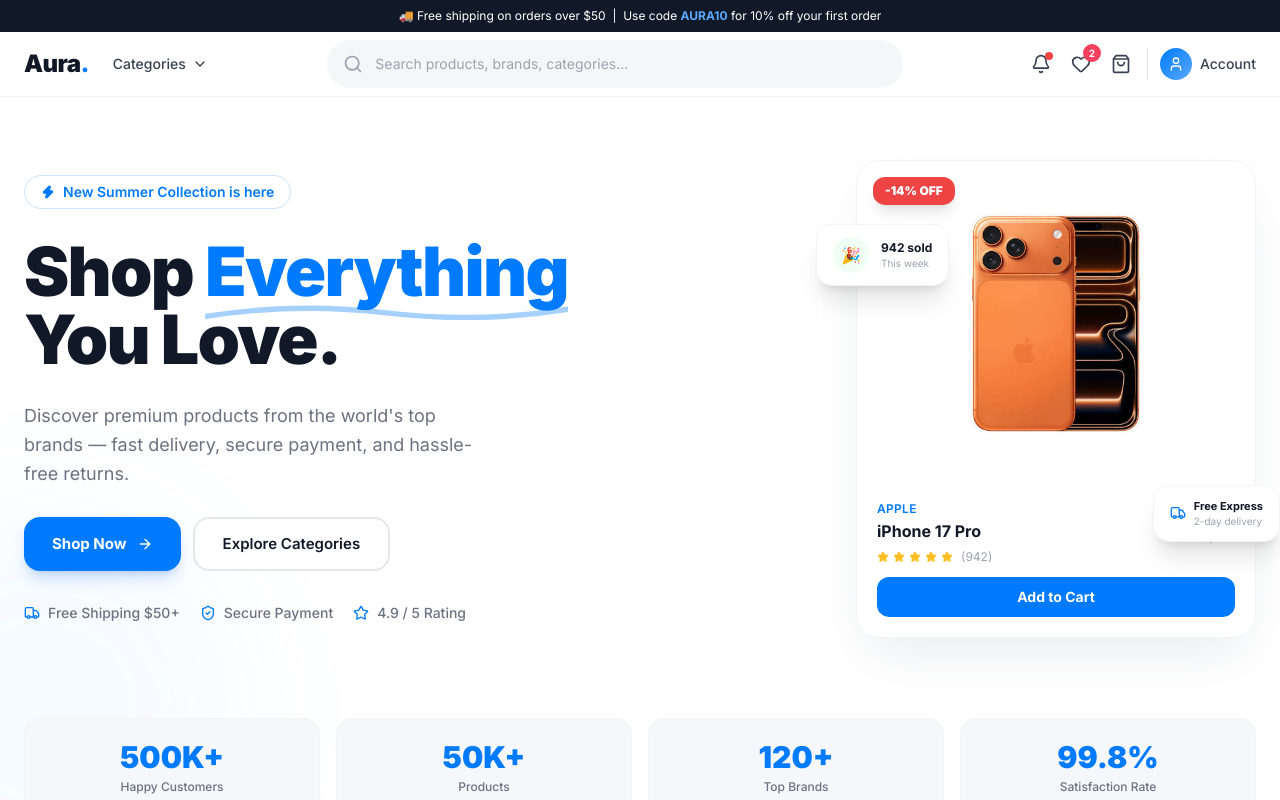
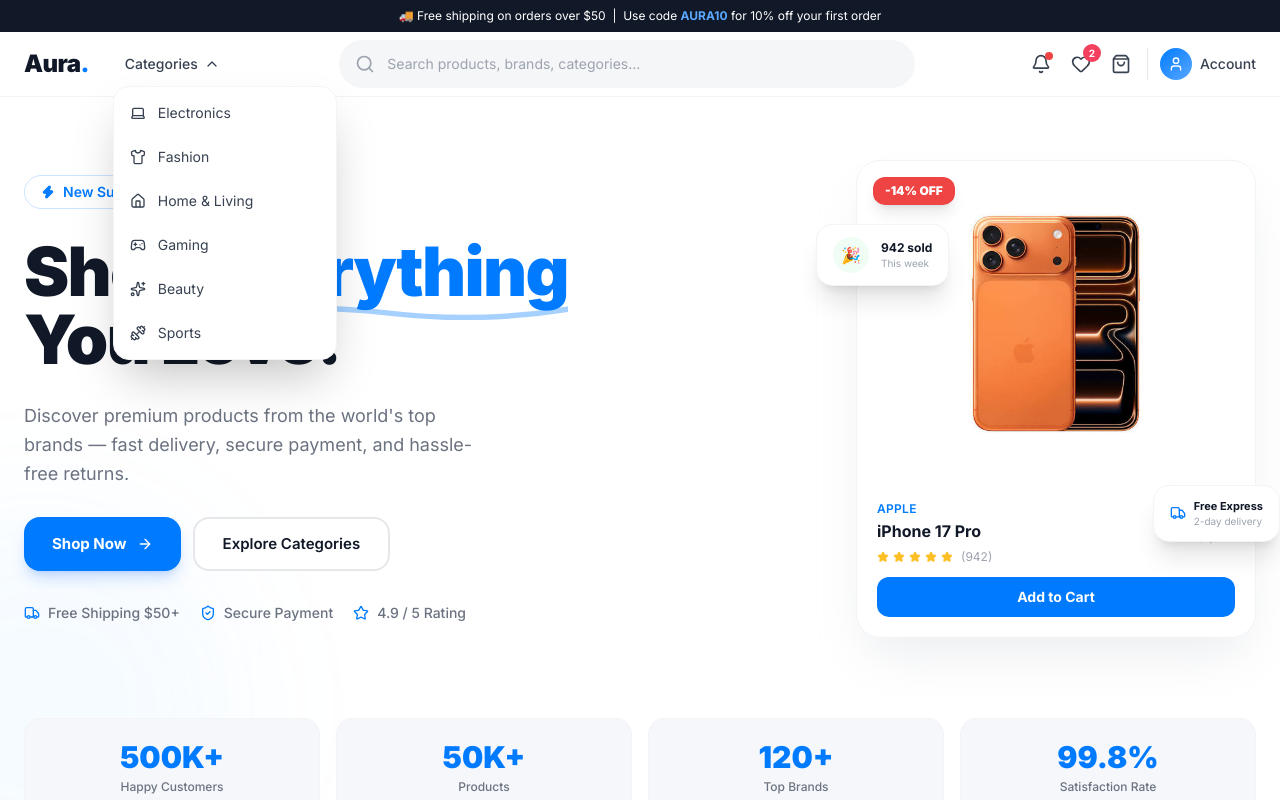
Before and after one commit to Nati1-2/Ecommerce, a Next.js app in the folder frontend/: page / in a window 1280 px wide. Both pictures are taken after a click on the button "Categories". Shown: the top 800 px of the page. Built offline with nearby package versions, Linux system fonts and the light colour scheme.

Commit message:
fix(frontend): convert Categories navbar dropdown to explicit click-to-toggle with click-outside listener to remove hover glitches

```diff
--- a/frontend/src/components/layout/Navbar.tsx
+++ b/frontend/src/components/layout/Navbar.tsx
@@ -33,6 +33,7 @@
   const setCartDrawerOpen = useCartStore((s) => s.setCartDrawerOpen);
   const [searchQuery, setSearchQuery] = useState("");
   const searchRef = useRef<HTMLInputElement>(null);
+  const catRef = useRef<HTMLDivElement>(null);
 
   const cartItems = useCartStore((s) => s.items);
   const totalItems = useCartStore((s) => s.totalItems)();
@@ -56,6 +57,17 @@
   useEffect(() => {
     if (searchOpen) searchRef.current?.focus();
   }, [searchOpen]);
+
+  // Click outside to close categories dropdown
+  useEffect(() => {
+    const handleClickOutside = (e: MouseEvent) => {
+      if (catRef.current && !catRef.current.contains(e.target as Node)) {
+        setCatOpen(false);
+      }
+    };
+    document.addEventListener("mousedown", handleClickOutside);
+    return () => document.removeEventListener("mousedown", handleClickOutside);
+  }, []);
 
   // Close mobile menu on resize
   useEffect(() => {
@@ -98,14 +110,11 @@
               </span>
             </Link>
 
-            {/* Categories dropdown */}
-            <div
-              className="hidden md:block relative py-2"
-              onMouseEnter={() => setCatOpen(true)}
-              onMouseLeave={() => setCatOpen(false)}
-            >
+            {/* Categories dropdown (Click-to-Toggle) */}
+            <div ref={catRef} className="hidden md:block relative">
               <button
-                className="flex items-center gap-1.5 text-sm font-medium text-gray-700 hover:text-[#007BFF] transition-colors"
+                type="button"
+                className="flex items-center gap-1.5 text-sm font-medium text-gray-700 hover:text-[#007BFF] transition-colors py-2 px-3 rounded-xl hover:bg-gray-50"
                 onClick={() => setCatOpen(!catOpen)}
               >
                 <span>Categories</span>
@@ -115,13 +124,12 @@
               <AnimatePresence>
                 {catOpen && (
                   <motion.div
-                    initial={{ opacity: 0, y: 4 }}
+                    initial={{ opacity: 0, y: 6 }}
                     animate={{ opacity: 1, y: 0 }}
-                    exit={{ opacity: 0, y: 4 }}
+                    exit={{ opacity: 0, y: 6 }}
                     transition={{ duration: 0.15 }}
-                    className="absolute top-full left-0 pt-1 w-56 z-50"
+                    className="absolute top-full left-0 mt-1 w-56 bg-white rounded-2xl shadow-2xl border border-gray-100 overflow-hidden py-1 z-50"
                   >
-                    <div className="bg-white rounded-2xl shadow-2xl border border-gray-100 overflow-hidden py-1">
                     {categories.map((cat) => (
                       <Link
                         key={cat.name}
@@ -133,7 +141,6 @@
                         {cat.name}
                       </Link>
                     ))}
-                    </div>
                   </motion.div>
                 )}
               </AnimatePresence>
```
Lines whose indentation alone changed are shown as unchanged.
